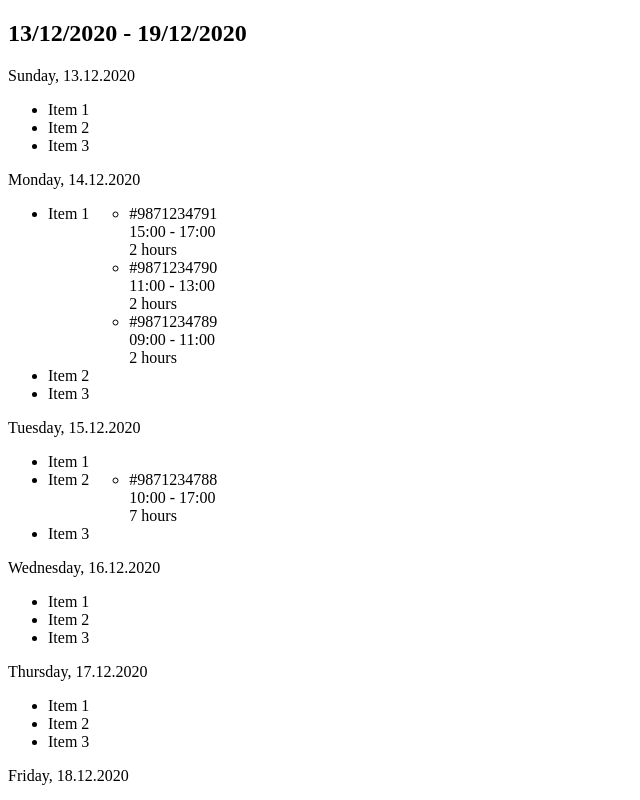
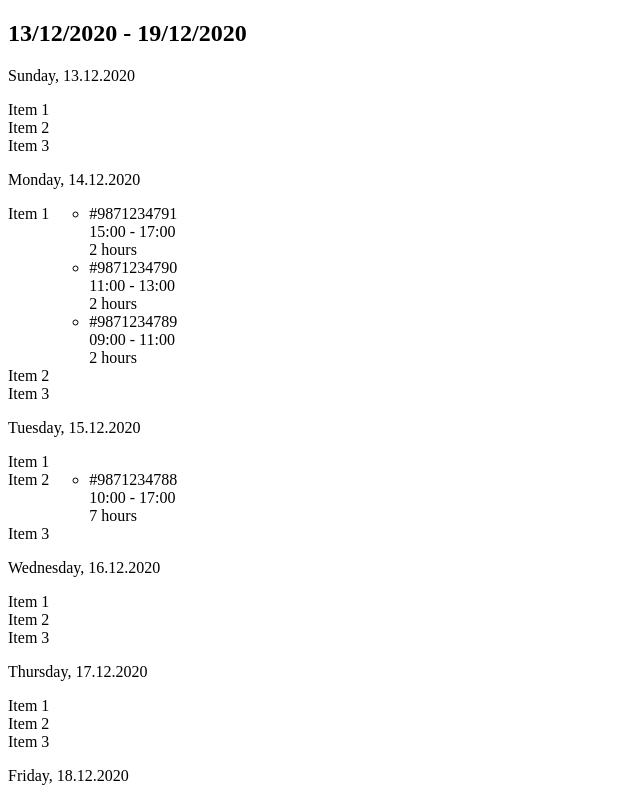
Before and after one commit to jablpiotrek/v-res, a Vue app: page / in a window 1280 px wide. Shown: the top 800 px of the page, without its empty margins (0-640 px from the left). Built offline with nearby package versions, Linux system fonts and the light colour scheme.

Commit message:
cleanup list stylings

```diff
--- a/src/components/Day.vue
+++ b/src/components/Day.vue
@@ -34,3 +34,12 @@ export default {
   },
 };
 </script>
+
+<style lang="scss" scoped>
+  .day {
+    &__items {
+      list-style: none;
+      padding-left: 0;
+    }
+  }
+</style>
```
